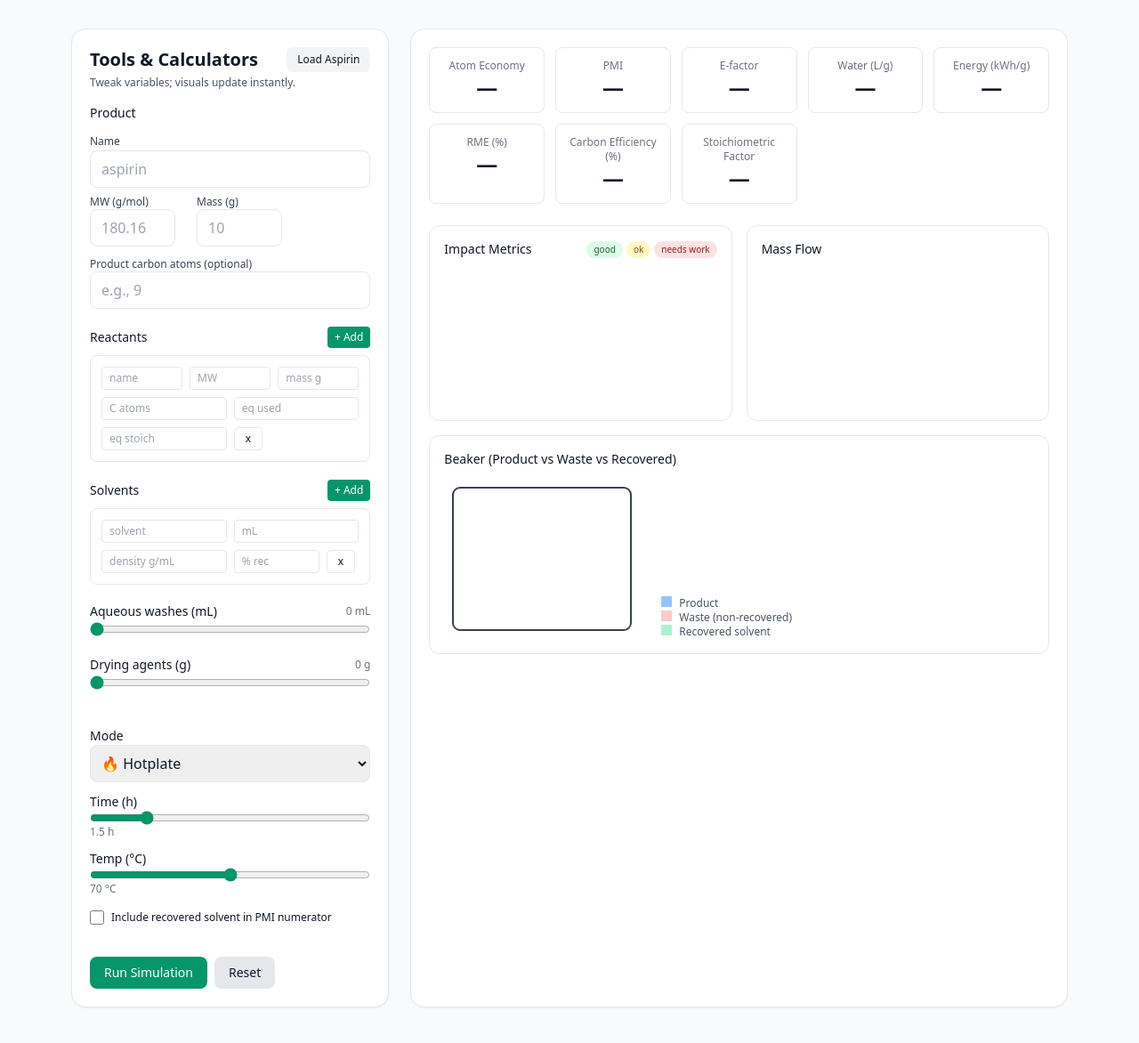
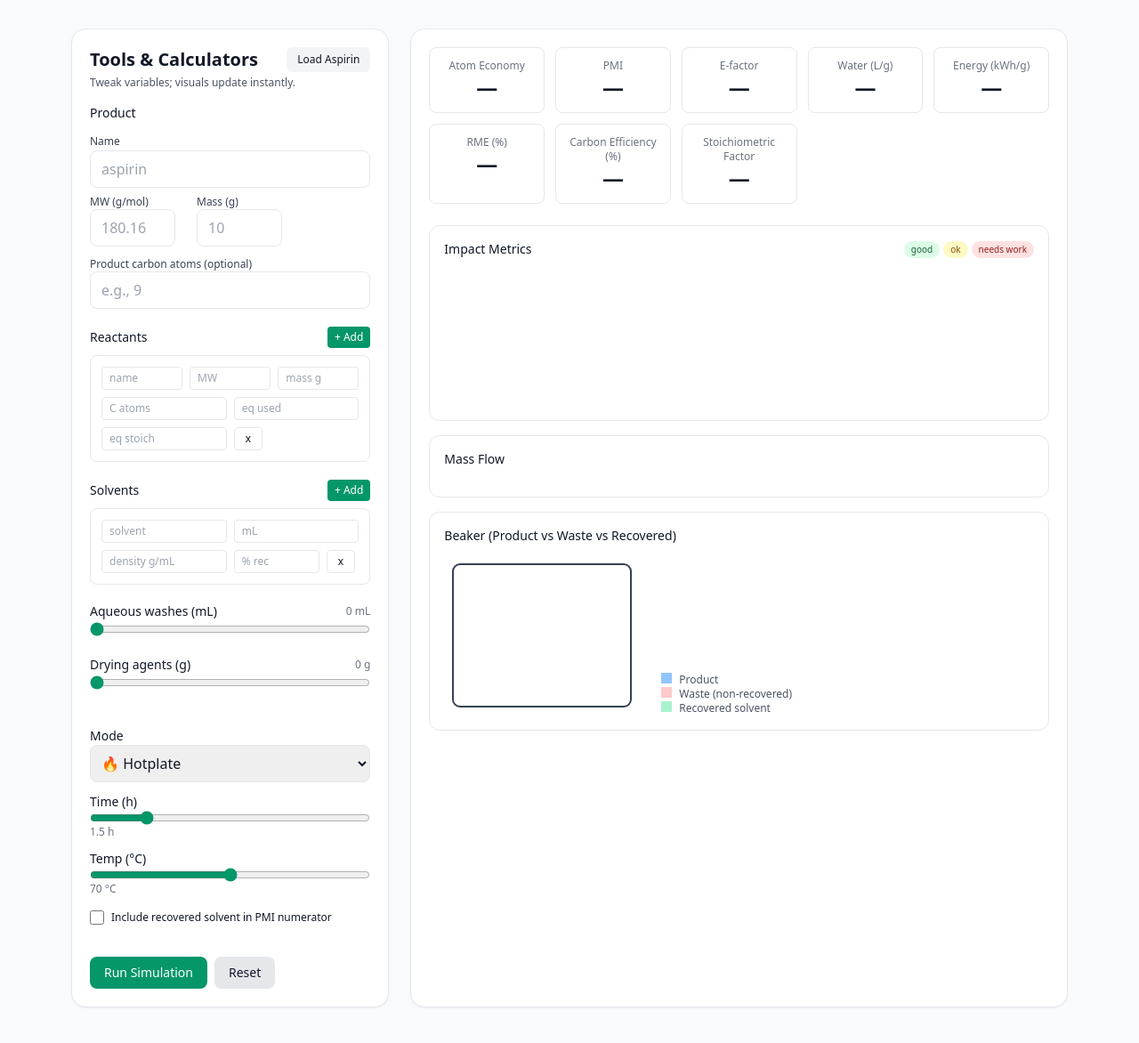
Before and after one commit to sufyanaslam44/green-toolkit-backend, a FastAPI app: page /simulate in a window 1280 px wide. Shown: the part 65-1237 px from the top of the page at 89% size. Run offline with FastAPI, Linux system fonts and the light colour scheme; a map, chart or similar area stays blank; some libraries are stand-ins or nearby versions.

Commit message:
columnlength

```diff
--- a/templates/sim.html
+++ b/templates/sim.html
@@ -195,7 +195,7 @@
   <!-- Visuals BENEATH -->
   <div class="mt-6 grid gap-4 md:grid-cols-2">
     <!-- Metric bars -->
-    <div class="border rounded-xl p-4">
+    <div class="border rounded-xl p-4 md:col-span-2">
       <div class="flex items-center justify-between">
         <h2 class="text-sm font-medium">Impact Metrics</h2>
         <div class="flex gap-1">
@@ -208,7 +208,7 @@
     </div>
 
     <!-- Sankey -->
-    <div class="border rounded-xl p-4">
+    <div class="border rounded-xl p-4 md:col-span-2">
       <h2 class="text-sm font-medium">Mass Flow</h2>
       <div id="sankey" class="mt-4"></div>
     </div>
```
